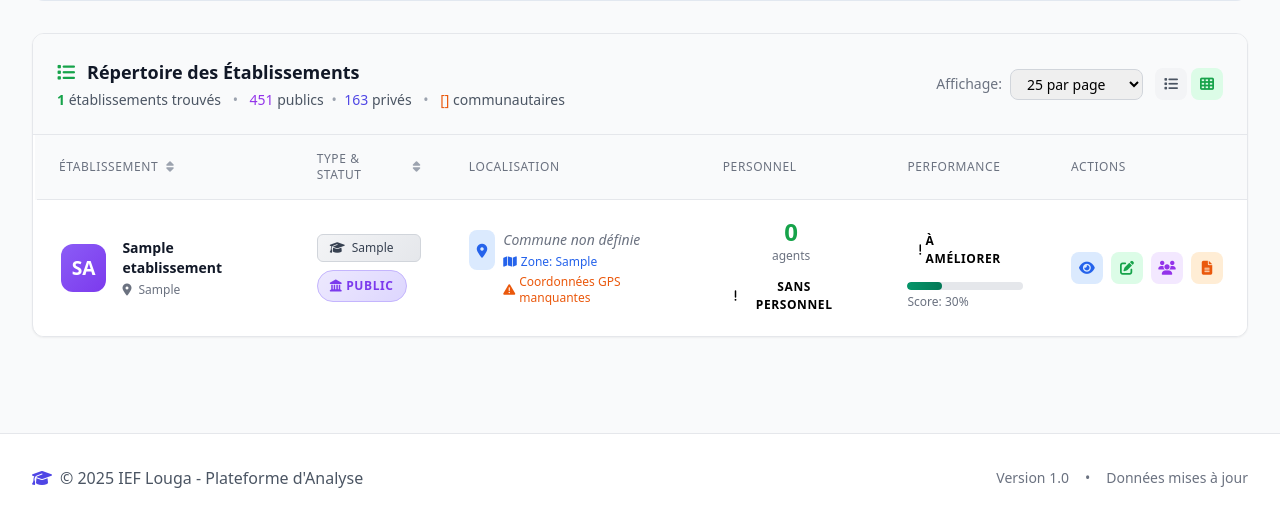
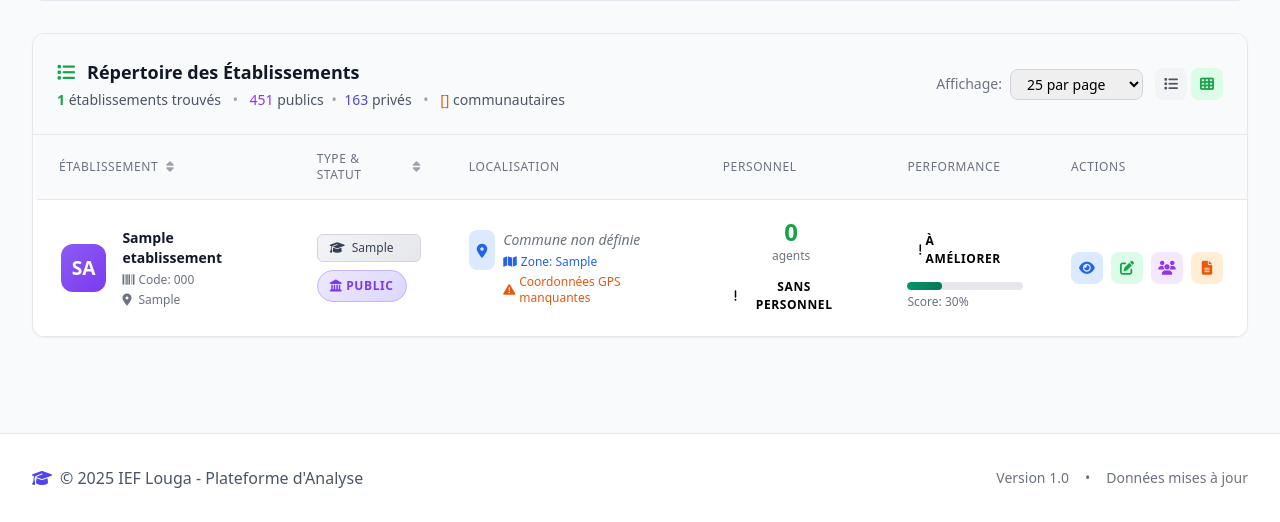
Before and after one commit to mamadounianediop-spec/projet-tutor-, a Flask app: template app/templates/etablissements/index.html in a window 1280 px wide. Shown: the part 747-1269 px from the top of the page. Run offline with Flask 3, Linux system fonts and the light colour scheme; tables that the repository leaves empty hold one stand-in row (values such as "Sample post"); the template is opened without the code that fills it: values that come from a table or form of the project are taken from there, most other values are stand-ins (such as "Sample title", 1, 10 or a date in 2020); some libraries are stand-ins or nearby versions.

Commit message:
🔧 Correction affichage colonne Localisation
✅ Problèmes résolus:
- Conflit SQL: e.* + alias longitude/latitude
- Nom colonne: code_etablissement → code (schéma BD)
- Zone 'NULL': Filtrage chaîne 'NULL' vs vraie null

🛠️ Modifications:
- Requête SQL explicite sans e.* pour éviter conflits
- Template: etablissement.code au lieu de code_etablissement
- Condition zone: != 'NULL' pour ignorer valeurs texte NULL

📊 Résultat: Colonne Localisation affiche commune + zone (si ≠ 'NULL')

```diff
--- a/app/blueprints/etablissements.py
+++ b/app/blueprints/etablissements.py
@@ -65,7 +65,9 @@ def index():
     # Construction de la requête pour les établissements
     etablissements_query = """
         SELECT
-            e.*,
+            e.id, e.nom, e.code, e.type_etablissement, e.cycle, e.statut,
+            e.type_statut, e.commune_id, e.zone, e.adresse, e.directeur, e.contact_1,
+            e.contact_2, e.email_directeur, e.date_creation, e.date_ouverture, e.observations,
             e.coordonnees_x as longitude,
             e.coordonnees_y as latitude,
             c.nom as commune_nom,
--- a/app/templates/etablissements/index.html
+++ b/app/templates/etablissements/index.html
@@ -444,10 +444,10 @@
                                     <div class="text-sm font-bold text-gray-900">
                                         {{ etablissement.nom or 'Nom non défini' }}
                                     </div>
-                                    {% if etablissement.code_etablissement %}
+                                    {% if etablissement.code %}
                                     <div class="text-xs text-gray-500 flex items-center mt-1">
                                         <i class="fas fa-barcode mr-1"></i>
-                                        Code: {{ etablissement.code_etablissement }}
+                                        Code: {{ etablissement.code }}
                                     </div>
                                     {% endif %}
                                     {% if etablissement.adresse %}
@@ -497,7 +497,7 @@
                                     <div class="text-sm text-gray-500 italic">Commune non définie</div>
                                     {% endif %}
 
-                                    {% if etablissement.zone %}
+                                    {% if etablissement.zone and etablissement.zone != 'NULL' %}
                                     <div class="text-xs text-blue-600 flex items-center mt-1">
                                         <i class="fas fa-map mr-1"></i>
                                         Zone: {{ etablissement.zone }}
```
